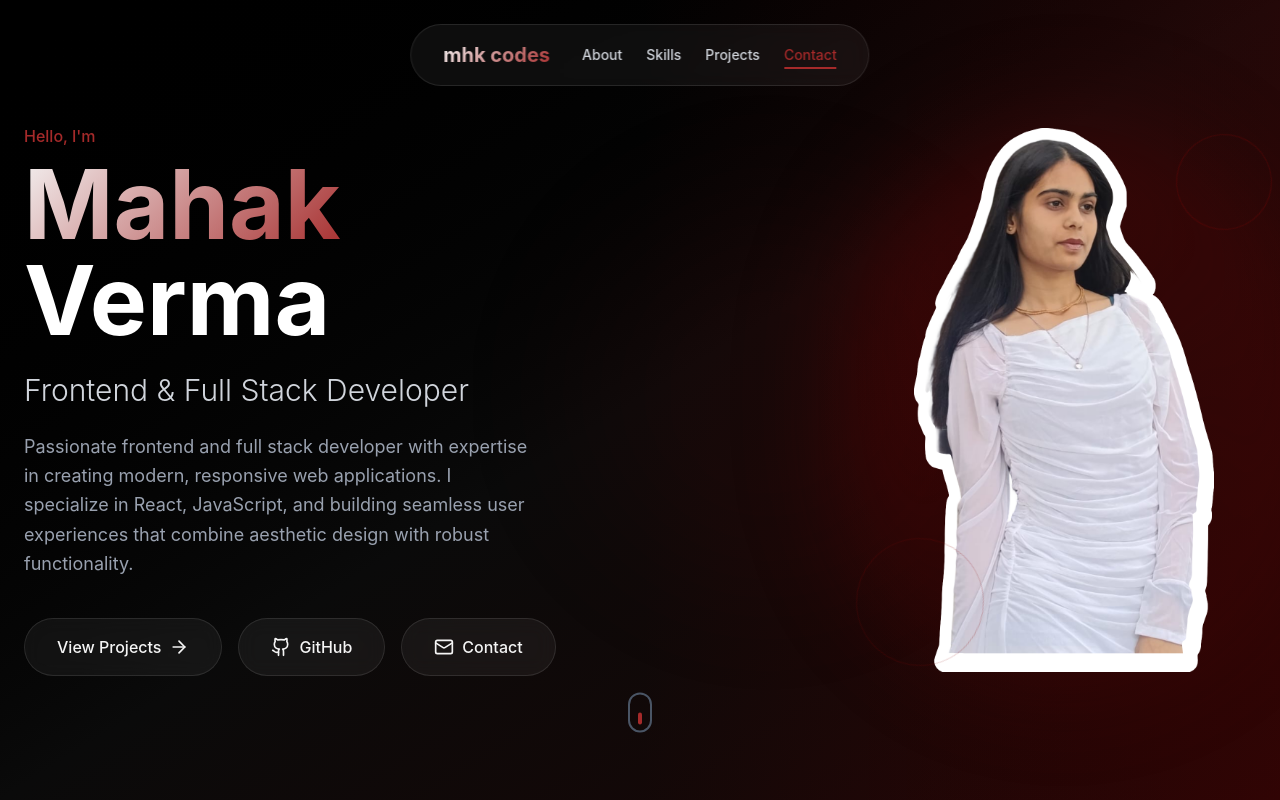
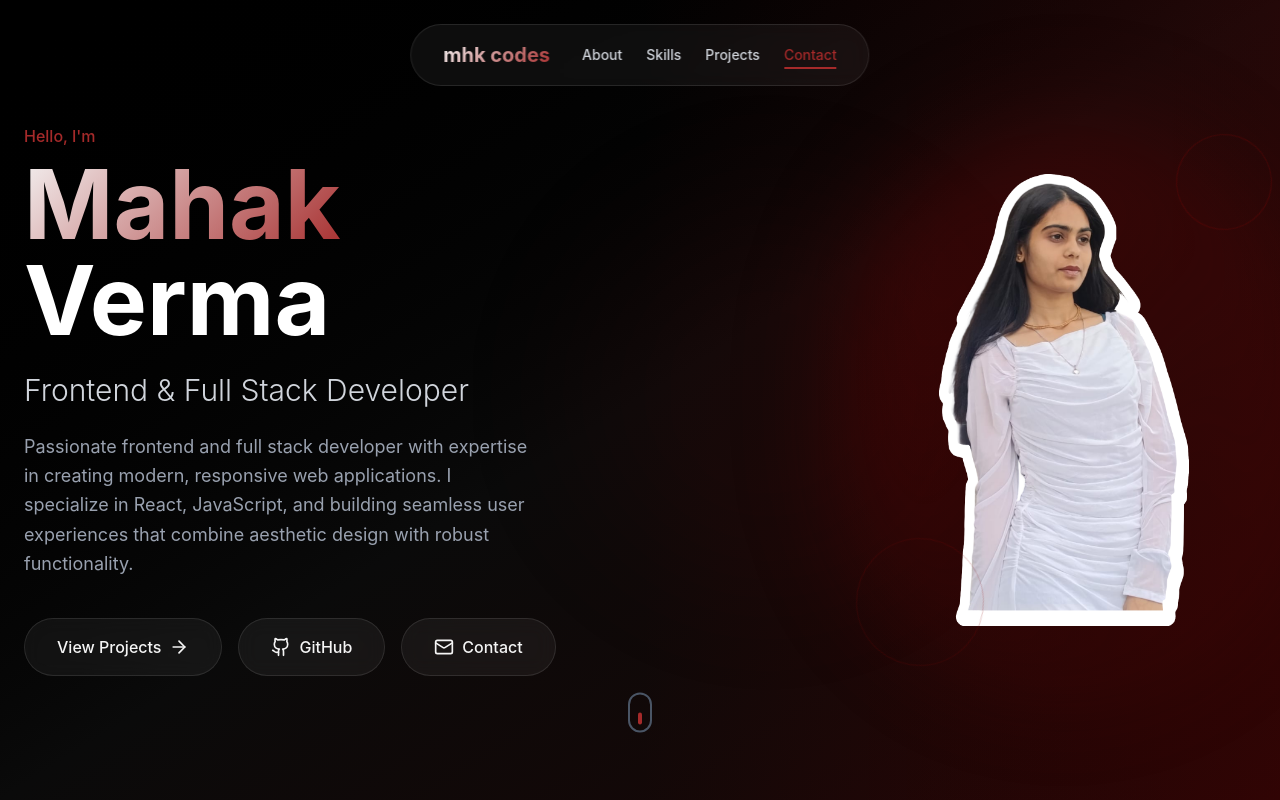
Before and after one commit to mhk-verma/portfolio, a React (Vite) app: page / in a window 1280 px wide. Shown: the top 800 px of the page. Built offline with nearby package versions, Linux system fonts and the light colour scheme.

Commit message:
Update hero photo

```diff
--- a/src/components/Hero.jsx
+++ b/src/components/Hero.jsx
@@ -127,13 +127,7 @@ export default function Hero() {
                 <img
                   src="/images/hero-portrait.png"
                   alt="Mahak Verma"
-                  className="universal-sticker"
-                  style={{
-                    maxWidth: '300px',
-                    width: '100%',
-                    height: 'auto',
-                    display: 'inline-block'
-                  }}
+                  style={{ width: '250px', height: 'auto' }}
                 />
               </div>
 
```
